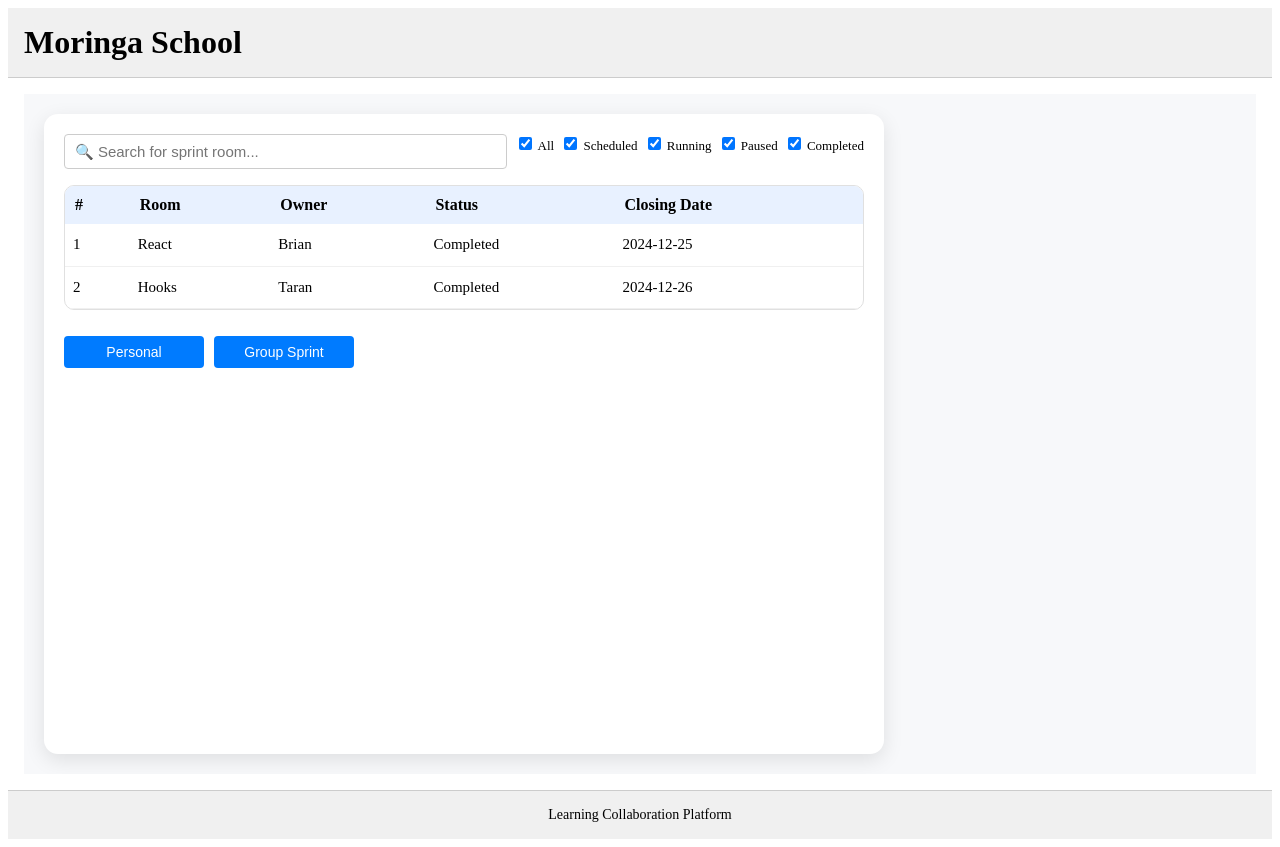
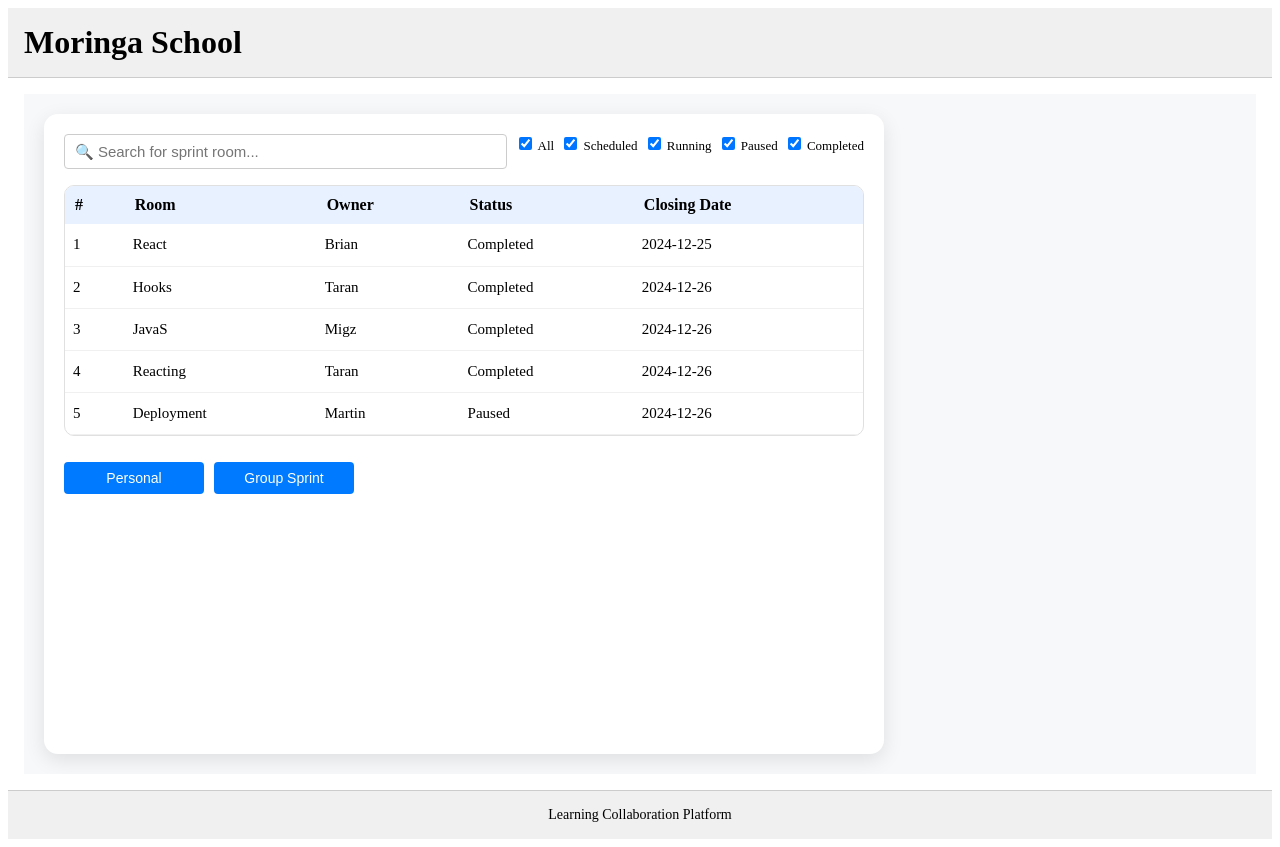
Before and after one commit to Bett007/StudyCircle, a React (Vite) app in the folder Study_Circle/: page / in a window 1280 px wide. Built offline with nearby package versions, Linux system fonts and the light colour scheme; no server answers.

Commit message:
editing default rooms

```diff
--- a/Study_Circle/src/components/App.jsx
+++ b/Study_Circle/src/components/App.jsx
@@ -27,6 +27,39 @@
     endDate: "2024-12-26",
     status: "scheduled",
     members: ["3"],
+    tasks: ["Read docs", "Build small app"],
+  },
+  {
+  id: "3",
+    name: "JavaS",
+    owner: "Migz",
+    description: "Learn Vanilla Js from basics.",
+    startDate: "2024-12-25",
+    endDate: "2024-12-26",
+    status: "scheduled",
+    members: ["3"],
+    tasks: ["Read docs", "Build small app"],
+  },
+   {
+  id: "4",
+    name: "Reacting",
+    owner: "Taran",
+    description: "Learn React Js from basics.",
+    startDate: "2024-12-25",
+    endDate: "2024-12-26",
+    status: "scheduled",
+    members: ["3"],
+    tasks: ["Read docs", "Build small app"],
+  },
+   {
+  id: "5",
+    name: "Deployment",
+    owner: "Martin",
+    description: "Learn how to deploy with vercel.",
+    startDate: "2024-12-25",
+    endDate: "2024-12-26",
+    status: "paused",
+    members: ["4"],
     tasks: ["Read docs", "Build small app"],
   },
 ];
```
